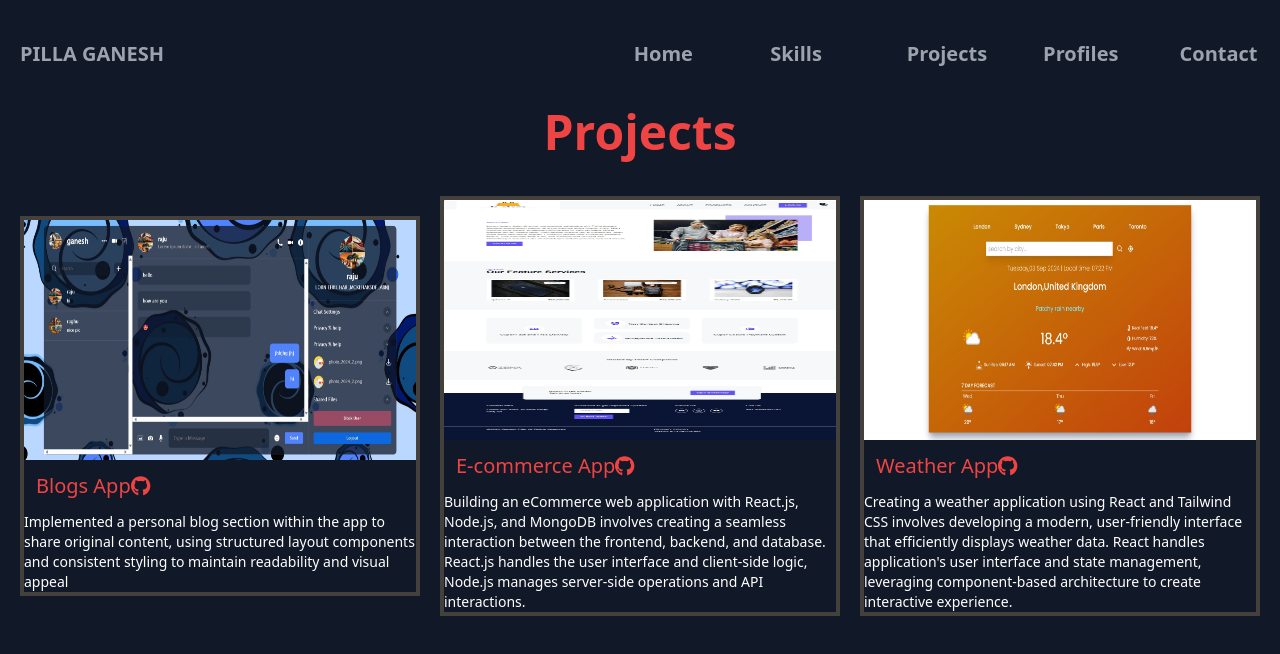
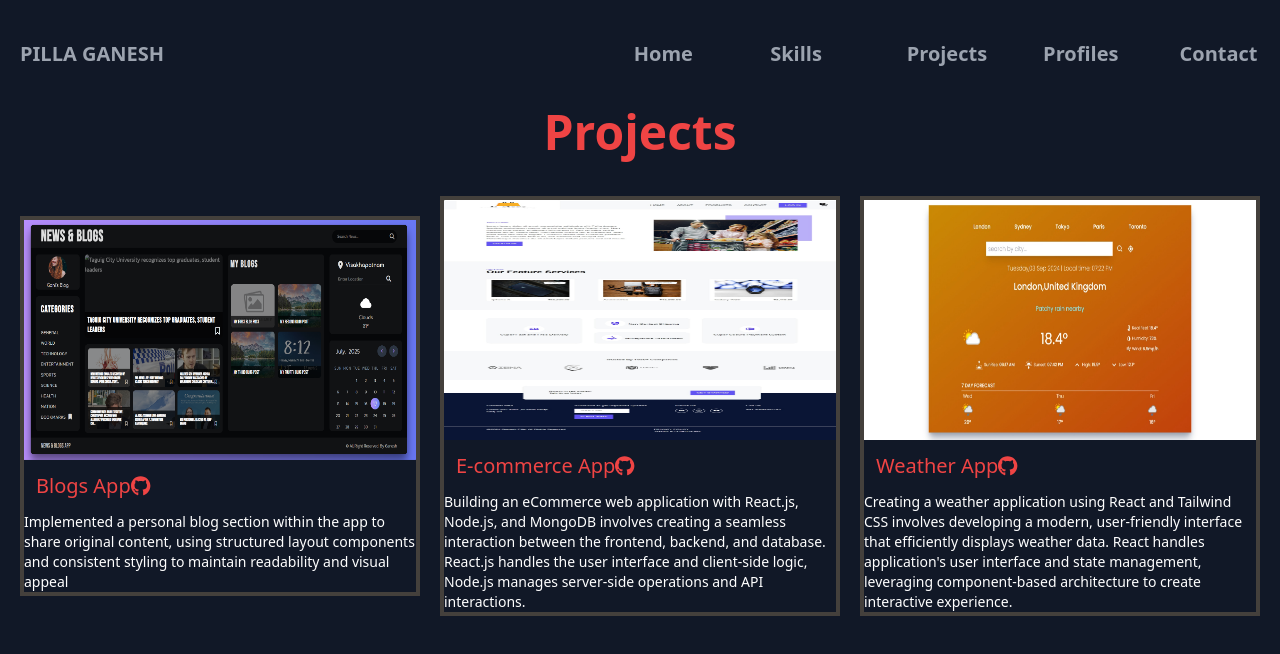
Before and after one commit to ganesh342/portfolio, a React (Vite) app: page /projects in a window 1280 px wide. Shown: the top 654 px of the page. Built offline with nearby package versions, Linux system fonts and the light colour scheme.

Commit message:
updated blog image

```diff
--- a/src/Projects.jsx
+++ b/src/Projects.jsx
@@ -11,7 +11,7 @@ function Projects () {
     animate={{ x: 0 }}
     exit={{ x: '100%' }} transition={{duration:0.5}}>
         <motion.div className="flex flex-col items-start justify-center border-4 border-stone-700 transition-transform duration-300 hover:scale-110">
-          <img src="chatapp.jpeg" className="w-[500px] h-60"/>
+          <img src="blogapp.png" className="w-[500px] h-60"/>
           <motion.div className="flex flex-row items-center justify-between px-3 py-3">
           <motion.div className="text-xl font-normal">Blogs App</motion.div>
           <motion.div className="text-xl border-5 border-black rounded-full transition-transform duration-300 hover:scale-110">
```
Also changed, not shown: public/blogapp.png (added).
